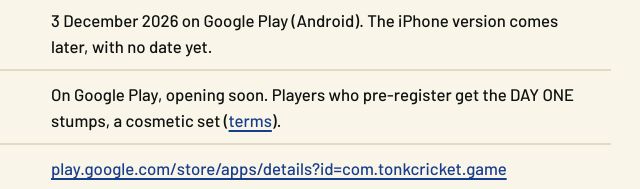
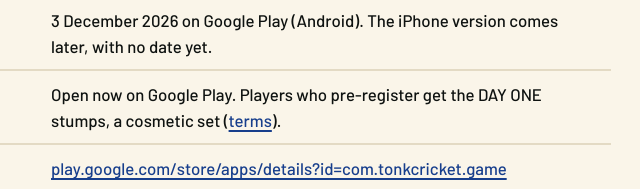
Before and after one commit to JosueCelliers/tonkcricket-site, a plain HTML site: page press.html in a window 1280 px wide. Shown: the part 546-735 px from the top of the page, 231-871 px from the left. Drawn offline with Linux system fonts and the light colour scheme.

Commit message:
Press: pre-registration is open now
Co-Authored-By: Claude Opus 5.5 <noreply@anthropic.com>

```diff
--- a/press.html
+++ b/press.html
@@ -46,7 +46,7 @@
     <tr><th scope="row">Game</th><td>Tonk! Cricket</td></tr>
     <tr><th scope="row">Developer</th><td>Muppet Dev, a one-person studio</td></tr>
     <tr><th scope="row">Release</th><td>3 December 2026 on Google Play (Android). The iPhone version comes later, with no date yet.</td></tr>
-    <tr><th scope="row">Pre-registration</th><td>On Google Play, opening soon. Players who pre-register get the DAY ONE stumps, a cosmetic set (<a href="prereg-reward.html">terms</a>).</td></tr>
+    <tr><th scope="row">Pre-registration</th><td>Open now on Google Play. Players who pre-register get the DAY ONE stumps, a cosmetic set (<a href="prereg-reward.html">terms</a>).</td></tr>
     <tr><th scope="row">Store page</th><td><a href="https://play.google.com/store/apps/details?id=com.tonkcricket.game">play.google.com/store/apps/details?id=com.tonkcricket.game</a></td></tr>
     <tr><th scope="row">Price</th><td>Free to start. Your first season, school cricket, is free. After that each career match uses a match ticket. You hold three (two on the easiest level), one comes back every hour, and an optional advert gets one sooner. Long matches have a short drinks-break advert at the end of an over. The Full Game is one purchase and removes adverts and tickets. The Manager Career has a free first season, then a one-time unlock. The Bundle has both. No subscriptions. Coins are earned in the game and are never sold.</td></tr>
     <tr><th scope="row">Formats</th><td>T10, T20, ODI and Test</td></tr>
```
